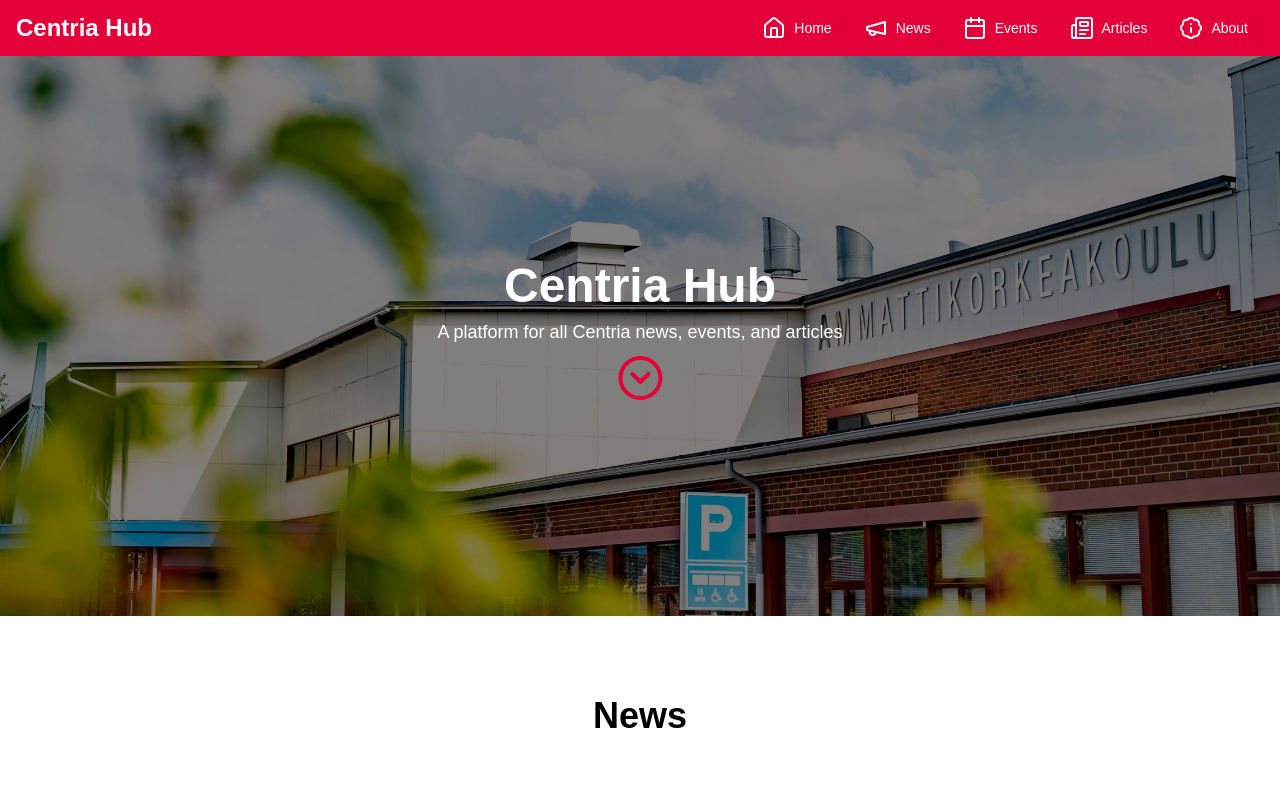
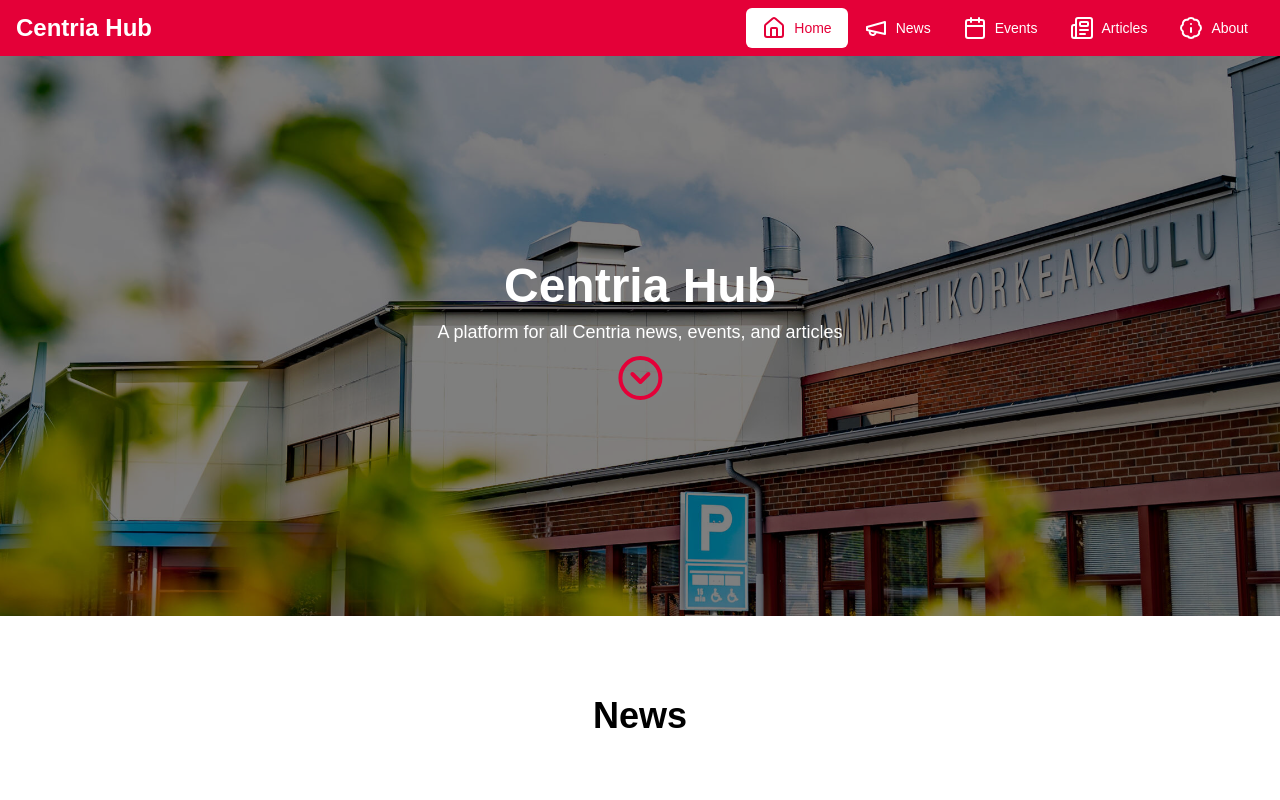
Before and after one commit to MajeedBabatundeNITS22K/centria-hub, a Next.js app: page / in a window 1280 px wide. Shown: the top 800 px of the page. Built offline with nearby package versions, Linux system fonts and the light colour scheme.

Commit message:
feat: add active state to navbar

```diff
--- a/components/NavBar.tsx
+++ b/components/NavBar.tsx
@@ -6,10 +6,11 @@ import {
   NavigationMenuLink,
   NavigationMenuList,
   NavigationMenuTrigger,
-} from "@/components/ui/navigation-menu"
-import { navigationMenuTriggerStyle } from "@/components/ui/navigation-menu"
-import { House, Newspaper, Calendar, BadgeInfo, Megaphone, Menu } from 'lucide-react';
+} from "@/components/ui/navigation-menu";
+import { navigationMenuTriggerStyle } from "@/components/ui/navigation-menu";
+import { House, Newspaper, Calendar, BadgeInfo, Megaphone, Menu } from "lucide-react";
 import Link from "next/link";
+import { usePathname } from "next/navigation";
 
 const NavBar = () => {
   const navigation = [
@@ -20,27 +21,35 @@ const NavBar = () => {
     { name: "About", href: "/about", icon: <BadgeInfo className="mr-2" /> },
   ];
 
+  const location = usePathname();
+  const getNavMenuLinkStyle = (href: string) =>
+    `${navigationMenuTriggerStyle()} ${
+      location === href
+        ? "bg-white text-centriaRed"
+        : "!bg-centriaRed text-white hover:!bg-white hover:!text-centriaRed transition"
+    }`;
+
   return (
-	  <div className='relative flex items-center justify-between px-4 py-2 bg-centriaRed'>
+    <div className="relative flex items-center justify-between px-4 py-2 bg-centriaRed">
       {/* Logo */}
-		  <Link href="/" className='flex items-center md:block hidden'>
-			  <p className='text-2xl font-bold text-white'>Centria Hub</p>
+      <Link href="/" className="flex items-center md:block hidden">
+        <p className="text-2xl font-bold text-white">Centria Hub</p>
       </Link>
 
       {/* Desktop Menu */}
-		  <NavigationMenu className='hidden md:flex space-x-4'>
+      <NavigationMenu className="hidden md:flex space-x-4">
         <NavigationMenuList>
           <NavigationMenuItem>
-					  {navigation.map((item) => (
-						<NavigationMenuLink
-						  key={item.name}
-						  href={item.href}
-						  className={`${navigationMenuTriggerStyle()} !bg-centriaRed text-white hover:!bg-white hover:!text-centriaRed transition`}
-						>
+            {navigation.map((item) => {
+              const location = usePathname();
+              const isActive = location === item.href;
+              return (
+                <NavigationMenuLink key={item.name} href={item.href} className={getNavMenuLinkStyle(item.href)}>
                   {item.icon}
                   {item.name}
                 </NavigationMenuLink>
-					  ))}
+              );
+            })}
           </NavigationMenuItem>
         </NavigationMenuList>
       </NavigationMenu>
@@ -51,7 +60,7 @@ const NavBar = () => {
           <NavigationMenuItem>
             {/* Humberger */}
             <NavigationMenuTrigger className="bg-centriaRed text-white hover:bg-white hover:text-centriaRed transition">
-						  <Menu className=""/>
+              <Menu className="" />
             </NavigationMenuTrigger>
             {/* Mobile Menu Content */}
             <NavigationMenuContent className="bg-centriaRed">
@@ -59,7 +68,7 @@ const NavBar = () => {
                 <NavigationMenuLink
                   key={item.name}
                   href={item.href}
-							  className={`${navigationMenuTriggerStyle()} !bg-centriaRed text-white hover:!bg-white hover:!text-centriaRed transition !w-full`}
+                  className={`${getNavMenuLinkStyle(item.href)} !w-full !rounded-none !justify-start`}
                 >
                   {item.icon}
                   {item.name}
@@ -73,4 +82,4 @@ const NavBar = () => {
   );
 };
 
-export default NavBar
+export default NavBar;
```
Lines whose indentation alone changed are shown as unchanged.
